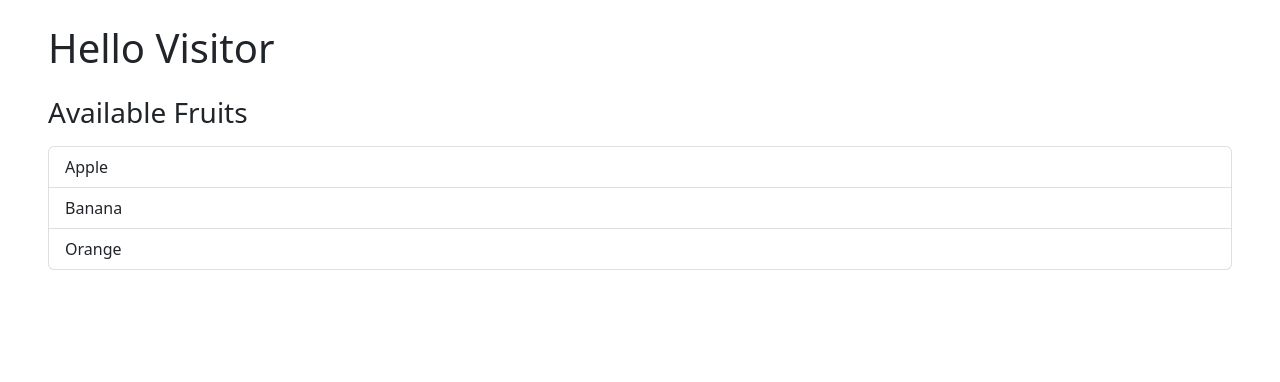
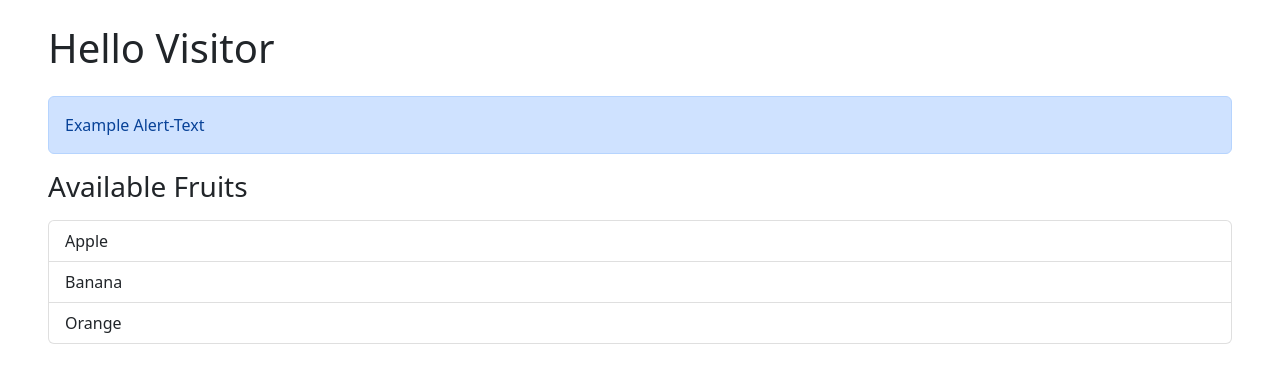
Before and after one commit to reiugit/react-app-example, a React (Vite) app: page / in a window 1280 px wide. Shown: the top 382 px of the page. Built offline with nearby package versions, Linux system fonts and the light colour scheme.

Commit message:
Added Alert and Text-Prop for Alert

```diff
--- a/src/App.tsx
+++ b/src/App.tsx
@@ -1,10 +1,14 @@
 import Greet from "./Greet";
+import Alert from "./components/Alert";
 import ListGroup from "./components/ListGroup";
 
 function App() {
   return (
     <div className="mx-5 my-4">
       <Greet name="Visitor" />
+
+      <Alert text="Example Alert-Text" />
+
       <ListGroup
         title="Available Fruits"
         items={["Apple", "Banana", "Orange"]}
--- /dev/null
+++ b/src/components/Alert.tsx
@@ -0,0 +1,9 @@
+interface Props {
+  text: string;
+}
+
+const Alert = ({ text }: Props) => {
+  return <div className="alert alert-primary mb-3">{text}</div>;
+};
+
+export default Alert;
```
